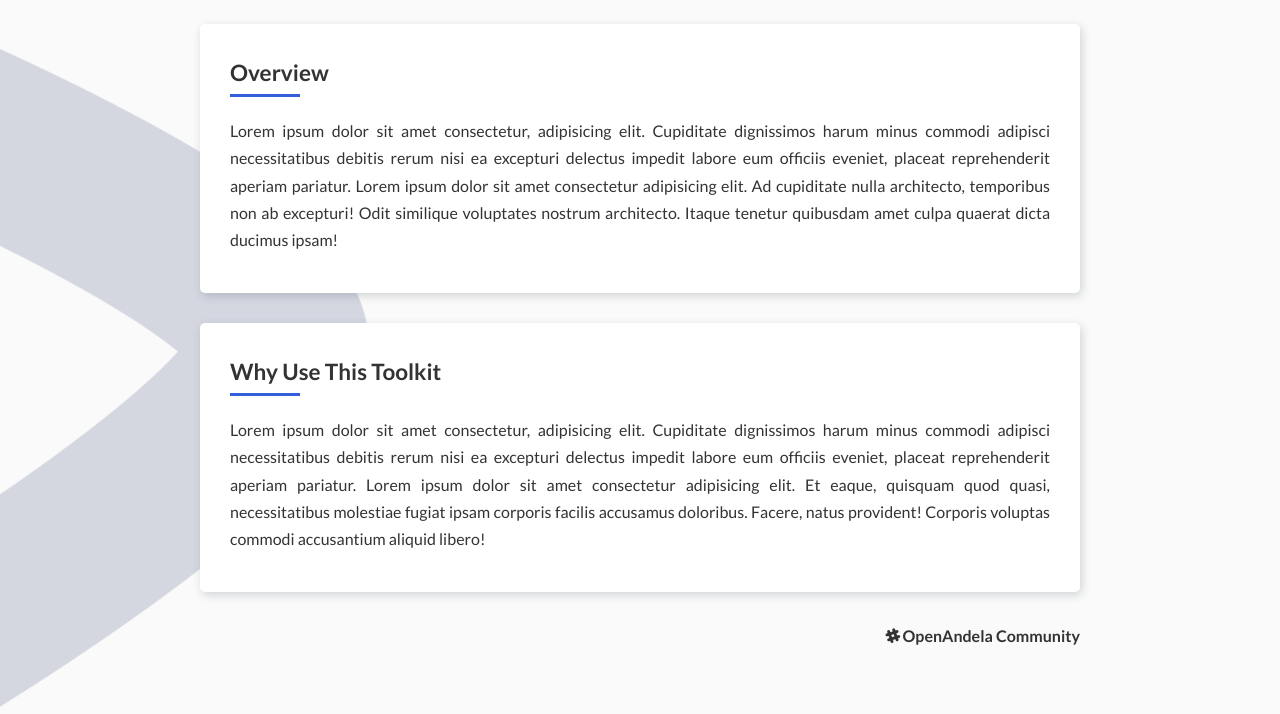
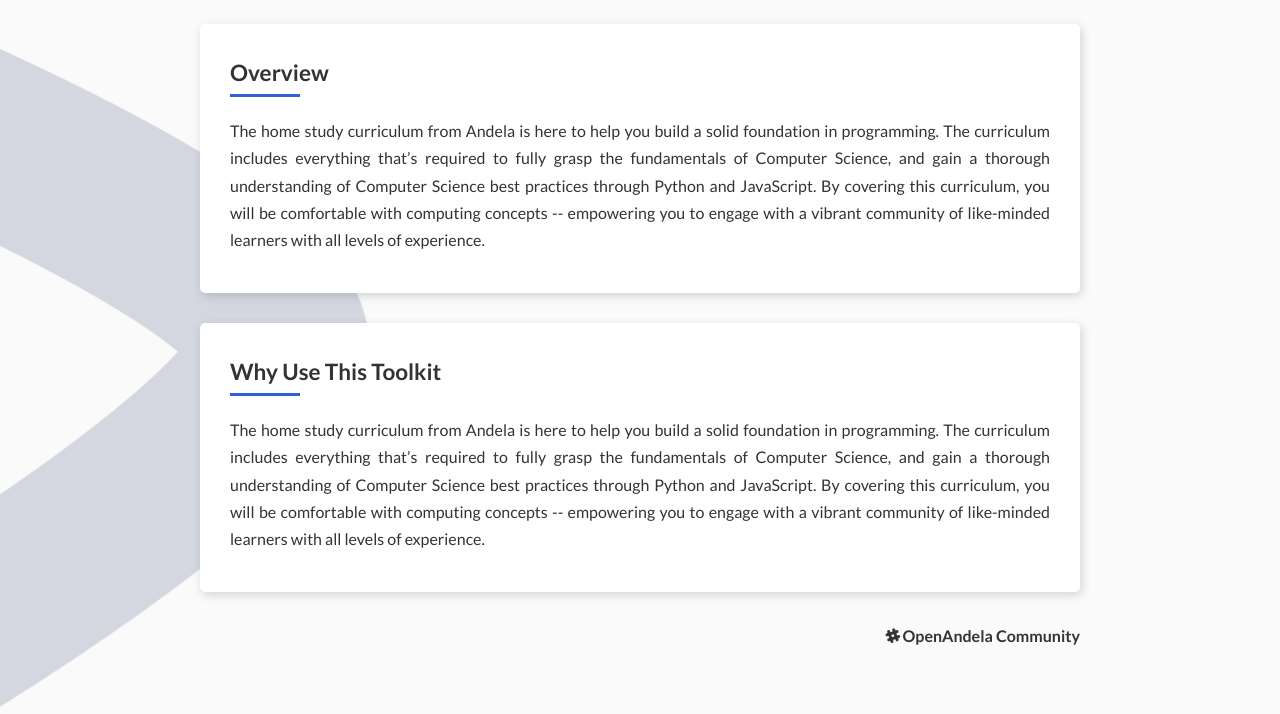
Before and after one commit to Chrismarcel/homestudy-ui, a website: page index.html in a window 1280 px wide. Shown: the part 86-800 px from the top of the page. Drawn offline with Linux system fonts and the light colour scheme.

Commit message:
fix: Replace homepage placeholder text content

```diff
--- a/assets/js/main.js
+++ b/assets/js/main.js
@@ -1,37 +1,43 @@
 // Begin handling modal toggle events
-
-if (location.pathname === '/') {
-    document.querySelector('#begin').addEventListener('click', function (event) {
-        if (event.target.id === 'begin') {
-            document.querySelector('.modal').classList.remove('modal--close');
-            document.querySelector('.modal').classList.add('modal--open');
-            document.getElementById('overlay').style.display = 'block';
+console.log(location.pathname);
+if (location.pathname === "/") {
+  document.querySelector("#begin").addEventListener("click", function(event) {
+    if (event.target.id === "begin") {
+      document.querySelector(".modal").classList.remove("modal--close");
+      document.querySelector(".modal").classList.add("modal--open");
+      document.getElementById("overlay").style.display = "block";
     }
   });
-    document.getElementById('profile-icon').style.display = 'none';
+  document.getElementById("profile-icon").style.display = "none";
 
-    document.querySelector('.modal__close').addEventListener('click', function () {
+  document.querySelector(".modal__close").addEventListener("click", function() {
     closeModal();
   });
 
-    document.querySelector('#overlay').addEventListener('click', function () {
+  document.querySelector("#overlay").addEventListener("click", function() {
     closeModal();
   });
 
   // Simulate user activation
-    document.querySelector('#submit-email').addEventListener('click', function (event) {
+  document
+    .querySelector("#submit-email")
+    .addEventListener("click", function(event) {
       event.preventDefault();
       closeModal();
-        document.querySelector('.header__btn').childNodes[0].nodeValue = 'Classroom';
-        document.querySelector('.header__btn').setAttribute('href', './classroom.html');
-        document.querySelector('.header__btn').removeAttribute('id');
-        document.querySelectorAll('.content__header')[1].innerText = 'Why Use This Curriculum';
-        document.getElementById('profile-icon').style.display = 'inline-block';
+      document.querySelector(".header__btn").childNodes[0].nodeValue =
+        "Classroom";
+      document
+        .querySelector(".header__btn")
+        .setAttribute("href", "./classroom.html");
+      document.querySelector(".header__btn").removeAttribute("id");
+      document.querySelectorAll(".content__header")[1].innerText =
+        "Why Use This Curriculum";
+      document.getElementById("profile-icon").style.display = "inline-block";
     });
 }
 
 const closeModal = () => {
-    document.querySelector('.modal').classList.remove('modal--open');
-    document.getElementById('overlay').style.display = 'none';
-    document.querySelector('.modal').classList.add('modal--close');
-}
+  document.querySelector(".modal").classList.remove("modal--open");
+  document.getElementById("overlay").style.display = "none";
+  document.querySelector(".modal").classList.add("modal--close");
+};
--- a/index.html
+++ b/index.html
@@ -5,7 +5,8 @@
     <meta charset="UTF-8">
     <meta name="viewport" content="width=device-width, initial-scale=1.0">
     <meta http-equiv="X-UA-Compatible" content="ie=edge">
-    <link href="https://fonts.googleapis.com/css?family=Lato:100,300,400,700,900" rel="stylesheet">
+    <link href="https://fonts.googleapis.com/css?family=Lato:100,300,400,700,900"
+        rel="stylesheet">
     <link rel="stylesheet" href="https://use.fontawesome.com/releases/v5.0.13/css/all.css"
         integrity="sha384-DNOHZ68U8hZfKXOrtjWvjxusGo9WQnrNx2sqG0tfsghAvtVlRW3tvkXWZh58N9jp"
         crossorigin="anonymous">
@@ -40,25 +41,39 @@
         <section class="card content__card">
             <h2 class="text--header text--header-lg text--header-underline">Overview</h2>
             <p class="text content__text">
-                Lorem ipsum dolor sit amet consectetur, adipisicing elit. Cupiditate dignissimos
-                harum minus commodi adipisci necessitatibus debitis rerum nisi ea
-                excepturi delectus impedit labore eum officiis eveniet, placeat reprehenderit
-                aperiam pariatur. Lorem ipsum dolor sit amet consectetur adipisicing
-                elit. Ad cupiditate nulla architecto, temporibus non ab excepturi!
-                Odit similique voluptates nostrum architecto. Itaque tenetur quibusdam
-                amet culpa quaerat dicta ducimus ipsam!
+                The home study curriculum from Andela is here to help you build
+                a solid foundation in programming.
+
+                The curriculum includes everything that’s required to fully
+                grasp the fundamentals of Computer Science, and gain a thorough
+                understanding of Computer Science best practices through Python
+                and JavaScript. By
+                covering this curriculum, you will be comfortable with
+                computing concepts --
+                empowering you to engage with a vibrant community of
+                like-minded learners with all levels of
+                experience.
             </p>
         </section>
         <section class="card content__card">
-            <h2 class="text--header text--header-lg text--header-underline">Why Use This Toolkit</h2>
+            <h2 class="text--header text--header-lg text--header-underline">Why
+                Use This Toolkit</h2>
             <p class="text content__text">
-                Lorem ipsum dolor sit amet consectetur, adipisicing elit. Cupiditate dignissimos
-                harum minus commodi adipisci necessitatibus debitis rerum nisi ea
-                excepturi delectus impedit labore eum officiis eveniet, placeat reprehenderit
-                aperiam pariatur. Lorem ipsum dolor sit amet consectetur adipisicing
-                elit. Et eaque, quisquam quod quasi, necessitatibus molestiae fugiat
-                ipsam corporis facilis accusamus doloribus. Facere, natus provident!
-                Corporis voluptas commodi accusantium aliquid libero!
+                The home study curriculum from Andela is here to help you build
+                a solid
+                foundation in programming.
+
+                The curriculum includes everything that’s required to fully
+                grasp the
+                fundamentals of Computer Science, and gain a thorough
+                understanding of Computer
+                Science best practices through Python and JavaScript. By
+                covering this
+                curriculum, you will be comfortable with computing concepts --
+                empowering you
+                to engage with a vibrant community of like-minded learners with
+                all levels of
+                experience.
             </p>
         </section>
         <span class="content__footer">
@@ -74,7 +89,8 @@
             </div>
             <div class="modal__content">
                 <p class="modal__text">
-                    Lorem ipsum dolor sit amet consectetur adipisicing elit. Modi omnis ut accusantium
+                    Lorem ipsum dolor sit amet consectetur adipisicing elit.
+                    Modi omnis ut accusantium
                     a cum fugiat eaque corporis rerum commodi magnam!
                 </p>
                 <form class="form modal__form" action="">
@@ -83,7 +99,8 @@
                         <input type="text" class="form__elements" id="email">
                     </div>
                     <div class="form__elements form__horizontal">
-                        <button class="btn btn--primary" id="submit-email" type="submit">Begin Learning Now</button>
+                        <button class="btn btn--primary" id="submit-email" type="submit">Begin
+                            Learning Now</button>
                     </div>
                 </form>
             </div>
```
Lines whose indentation alone changed are shown as unchanged.
